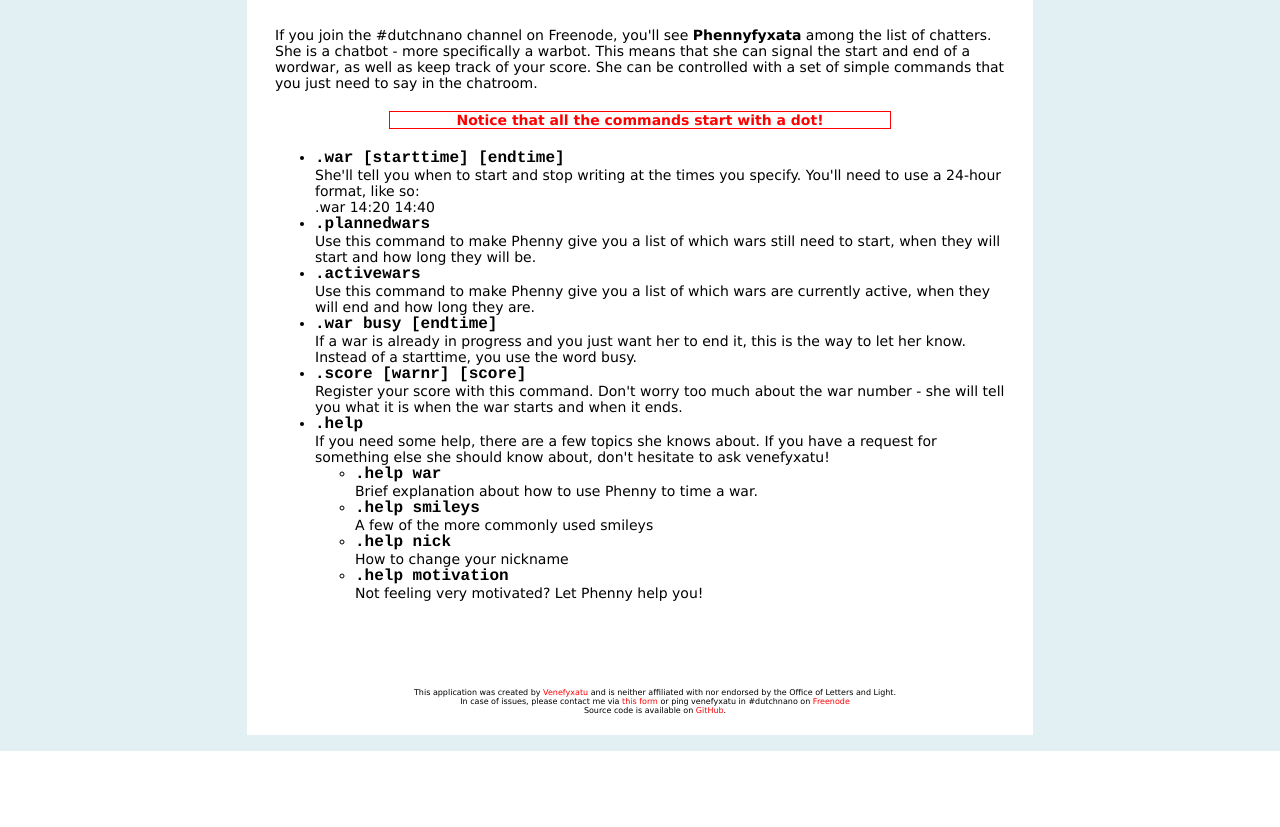
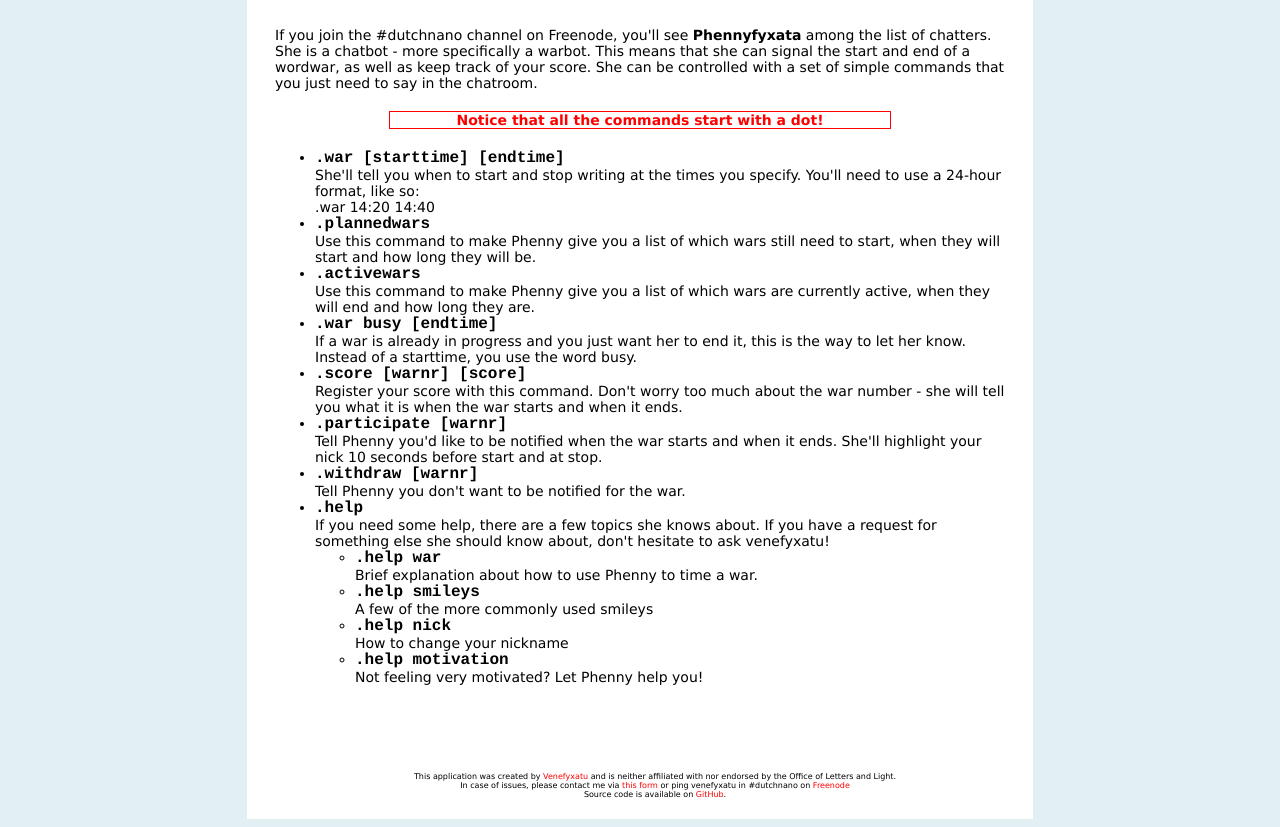
Before and after one commit to Venefyxatu/phennyfyxata, a Django app: template phennyfyxata/templates/scores/documentation.html in a window 1280 px wide. Shown: the part 49-876 px from the top of the page. Before the commit the page ends 800 px from the top, so only its background shows below. Run offline with Django 3.2, Linux system fonts and the light colour scheme; the template is opened without the code that fills it, so the values that code supplies are empty; parts of the project's set-up code (start-up, migrations or seed data) failed here and were passed over.

Commit message:
Add English docs for participate and withdraw

```diff
--- a/phennyfyxata/templates/scores/documentation.html
+++ b/phennyfyxata/templates/scores/documentation.html
@@ -25,6 +25,10 @@
     {% trans "If a war is already in progress and you just want her to end it, this is the way to let her know. Instead of a starttime, you use the word busy." %}
     <li /><span class="command">.score [warnr] [score]</span><br />
     {% trans "Register your score with this command. Don't worry too much about the war number - she will tell you what it is when the war starts and when it ends." %}
+    <li /><span class="command">.participate [warnr]</span><br />
+    {% trans "Tell Phenny you'd like to be notified when the war starts and when it ends. She'll highlight your nick 10 seconds before start and at stop." %}
+    <li /><span class="command">.withdraw [warnr]</span><br />
+    {% trans "Tell Phenny you don't want to be notified for the war." %}
     <li /><span class="command">.help</span><br />
     {% trans "If you need some help, there are a few topics she knows about. If you have a request for something else she should know about, don't hesitate to ask venefyxatu!" %}
     <ul>
```
